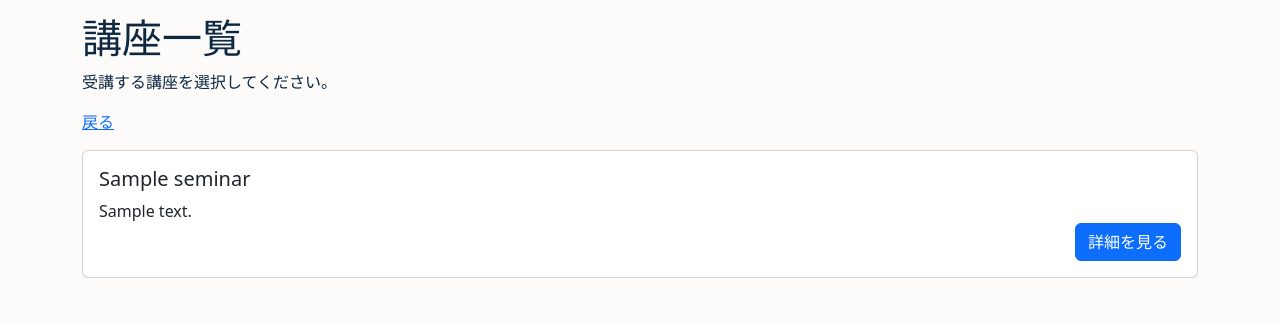
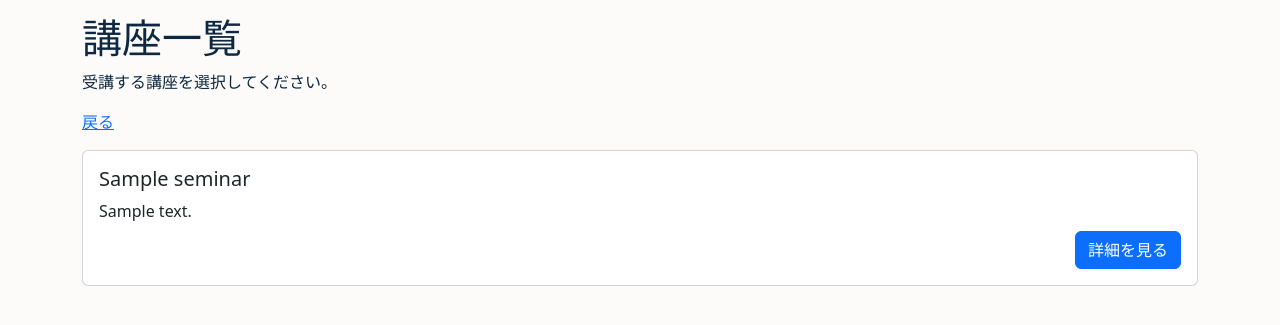
Before and after one commit to e1q23079/SeminarBase2, a Django app: page /seminar/ in a window 1280 px wide. Shown: the part 56-381 px from the top of the page. Run offline with Django 5.2, Linux system fonts and the light colour scheme; a user stored in the database is signed in; tables that the repository leaves empty hold one stand-in row (values such as "Sample post"); some libraries are stand-ins or nearby versions.

Commit message:
カードの詳細リンクにマージンを追加し、ボタンの見た目を改善

```diff
--- a/app/seminar_base2/templates/seminar_list.html
+++ b/app/seminar_base2/templates/seminar_list.html
@@ -27,7 +27,7 @@
             </p>
         </div>
         <div class="mt-auto d-flex justify-content-end">
-            <a href="/lecture/{{ seminar.uuid }}" class="btn btn-primary">詳細を見る</a>
+            <a href="/lecture/{{ seminar.uuid }}" class="btn btn-primary mt-2">詳細を見る</a>
         </div>
     </div>
     {% if not forloop.last %}
```
